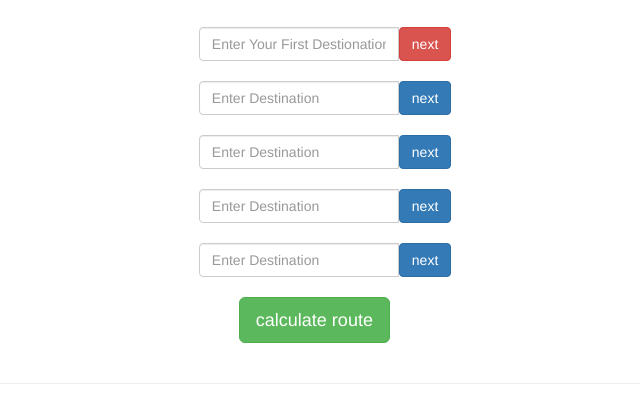
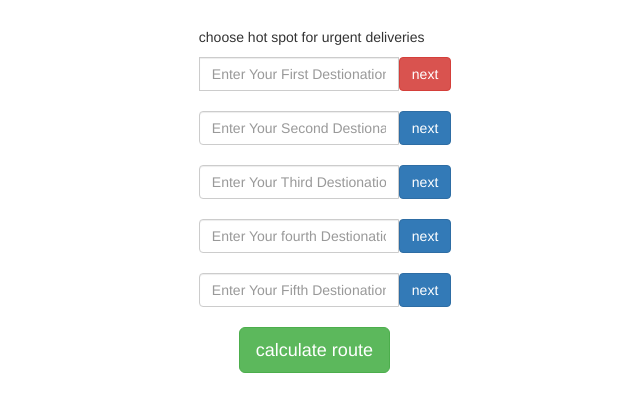
Before and after one commit to einarzb/messengerApp, a website: page angular/public/index.html in a window 1280 px wide. Shown: the part 56-468 px from the top of the page, without its empty margins (347-987 px from the left). Drawn offline with nearby package versions, Linux system fonts and the light colour scheme; some packages are replaced by stand-ins of ours; a script that the page names is missing.

Commit message:
google places - changed key and now all 5 inputs works

```diff
--- a/angular/public/index.html
+++ b/angular/public/index.html
@@ -5,7 +5,7 @@
 		<title>Messenger App</title>
 		<link rel="stylesheet" type="text/css" href="https://maxcdn.bootstrapcdn.com/bootstrap/3.3.7/css/bootstrap.min.css">
 		<link rel="stylesheet" type="text/css" href="css/style.css">
-    <script type="text/javascript" src="https://maps.googleapis.com/maps/api/js?libraries=places&key=AIzaSyAByayWYEm27wPfaEyV7lbqvKFYLvbXCMo"></script>
+    <script type="text/javascript" src="https://maps.googleapis.com/maps/api/js?libraries=places&key=AIzaSyC5hU9UX-3zti3kyykQ9dTLyI2KLrZhk3Q"></script>
 		<script type="text/javascript" src="angular/angular.js"></script>
 		<script type="text/javascript" src="angular-ui-router/release/angular-ui-router.js"></script>
 	</head>
@@ -21,6 +21,7 @@
 		    <div class="col-md-4 col-md-push-5">
 		     	 <form ng-submit="favDest(favDest)">
 		             <div class="input-group">
+                   <p>choose hot spot for urgent deliveries</p>
                    <input type="text" id="favDest" name="location" ng-autocomplete ng-model="favDest" options="options" details="details" ng-required="true" required class="form-control"
                      autocomplete="off" placeholder="Enter Your First Destionation">
 		                    <button type="submit" class="btn btn-danger">next</button>
@@ -33,8 +34,9 @@
         <div class="col-md-4 col-md-push-5">
 		      <form class="season-form" ng-submit="secondDest(secondDest)">
 		                <div class="input-group">
-		                    <input type="text" ng-model="secondDest" class="search form-control" placeholder="Enter Destination">
-		                    <button type="submit" class="btn btn-primary">next</button>
+                      <input type="text" id="secondDest" name="location" ng-autocomplete ng-model="secondDest" options="options" details="details" ng-required="true" required class="form-control"
+                        autocomplete="off" placeholder="Enter Your Second Destionation">
+                        <button type="submit" class="btn btn-primary">next</button>
 		                </div>
 		          </form>
 		      </div> <!-- end col -->
@@ -44,7 +46,8 @@
         <div class="col-md-4 col-md-push-5">
           <form class="season-form" ng-submit="thirdDest(thirdDest)">
                     <div class="input-group">
-                        <input type="text" ng-model="thirdDest" class="search form-control" placeholder="Enter Destination">
+                      <input type="text" id="thirdDest" name="location" ng-autocomplete ng-model="thirdDest" options="options" details="details" ng-required="true" required class="form-control"
+                        autocomplete="off" placeholder="Enter Your Third Destionation">
                         <button type="submit" class="btn btn-primary">next</button>
                     </div>
               </form>
@@ -55,7 +58,8 @@
         <div class="col-md-4 col-md-push-5">
           <form class="season-form" ng-submit="fourthDest(fourthDest)">
                     <div class="input-group">
-                        <input type="text" ng-model="fourthDest" class="search form-control" placeholder="Enter Destination">
+                      <input type="text" id="fourthDest" name="location" ng-autocomplete ng-model="fourthDest" options="options" details="details" ng-required="true" required class="form-control"
+                        autocomplete="off" placeholder="Enter Your fourth Destionation">
                         <button type="submit" class="btn btn-primary">next</button>
                     </div>
               </form>
@@ -66,7 +70,8 @@
         <div class="col-md-4 col-md-push-5">
           <form class="season-form" ng-submit="fifthDest(fifthDest)">
                     <div class="input-group">
-                        <input type="text" ng-model="fifthDest" class="search form-control" placeholder="Enter Destination">
+                      <input type="text" id="fifthDest" name="location" ng-autocomplete ng-model="fifthDest" options="options" details="details" ng-required="true" required class="form-control"
+                        autocomplete="off" placeholder="Enter Your Fifth Destionation">
                         <button type="submit" class="btn btn-primary">next</button>
                     </div>
               </form>
```
